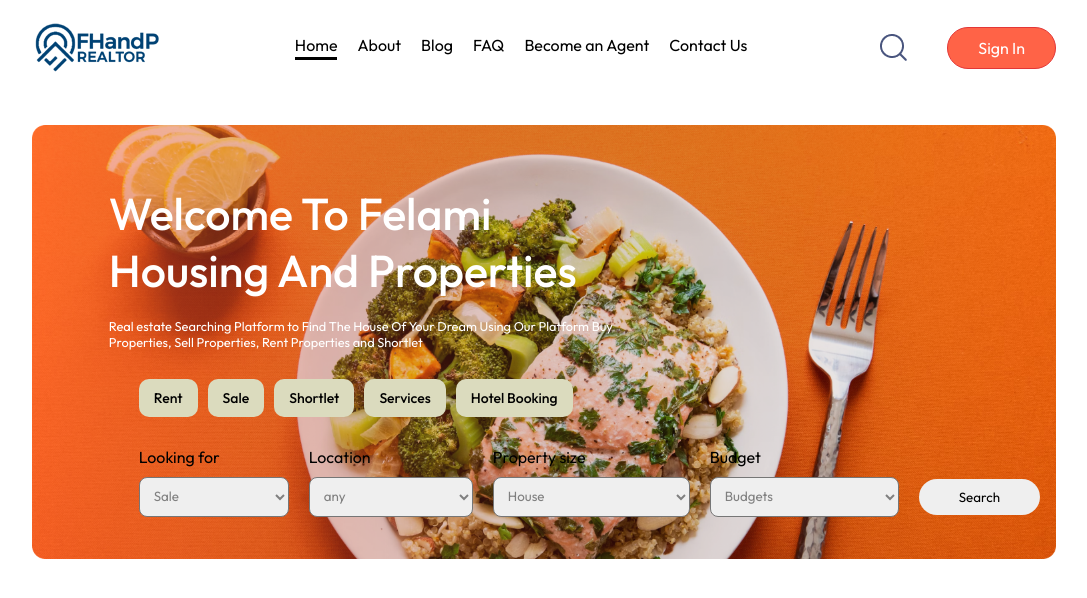
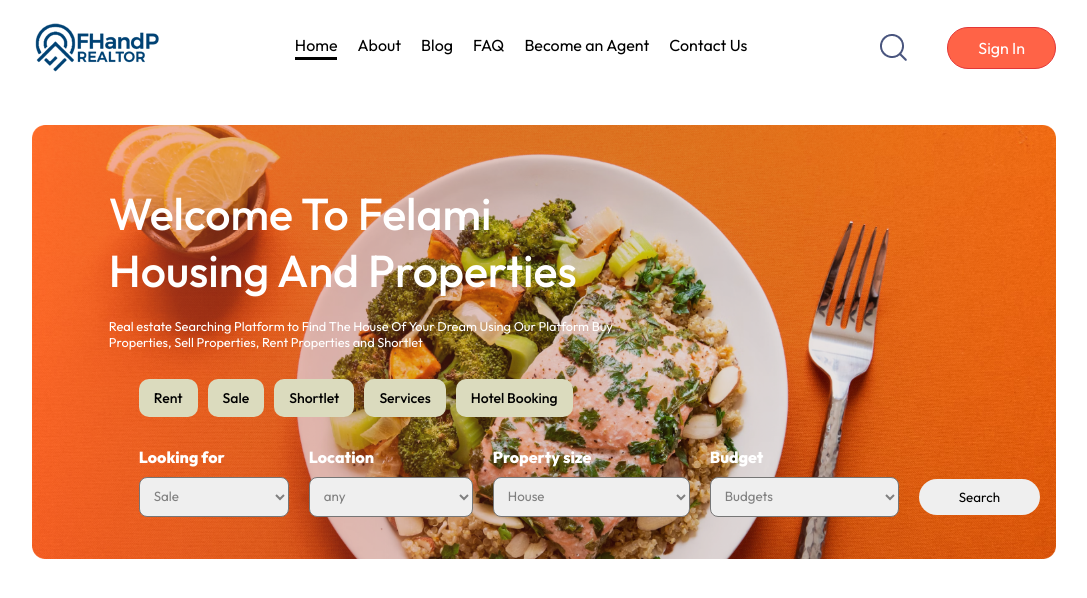
Before and after one commit to Teejay-deen/realtor, a React (Vite) app: page / in a window 1280 px wide. Shown: the top 598 px of the page, without its empty margins (96-1183 px from the left). Built offline with nearby package versions, Linux system fonts and the light colour scheme.

Commit message:
adding some change

```diff
--- a/src/components/Hero/Hero.css
+++ b/src/components/Hero/Hero.css
@@ -15,6 +15,7 @@
   max-width: 50%;
   bottom: 10%;
   left: 6vw;
+  animation: fadeIn 4s;
 }
 
 .hero-contents h2 {
@@ -61,13 +62,15 @@
 
 .searchbar button {
   border-radius: 50px;
+  cursor: pointer;
   margin-top: 30px;
   padding: 10px 40px;
   border: none;
 }
 
 .searchbar label {
-  color: black;
+  color: white;
+  font-weight: 800;
   margin-bottom: 100000px;
 }
 
--- a/src/index.css
+++ b/src/index.css
@@ -21,3 +21,12 @@ a{
   width: 80%;
   margin: auto;
 }
+
+@keyframes fadeIn {
+0%{
+  opacity: 0;
+}
+100%{
+  opacity: 1;
+}
+}
```
Also changed, not shown: src/components/ExploreMenu/ExploreMenu.jsx (added, +10 -0 lines), src/components/ExploreMenu/ExploreMenu.css (added).
